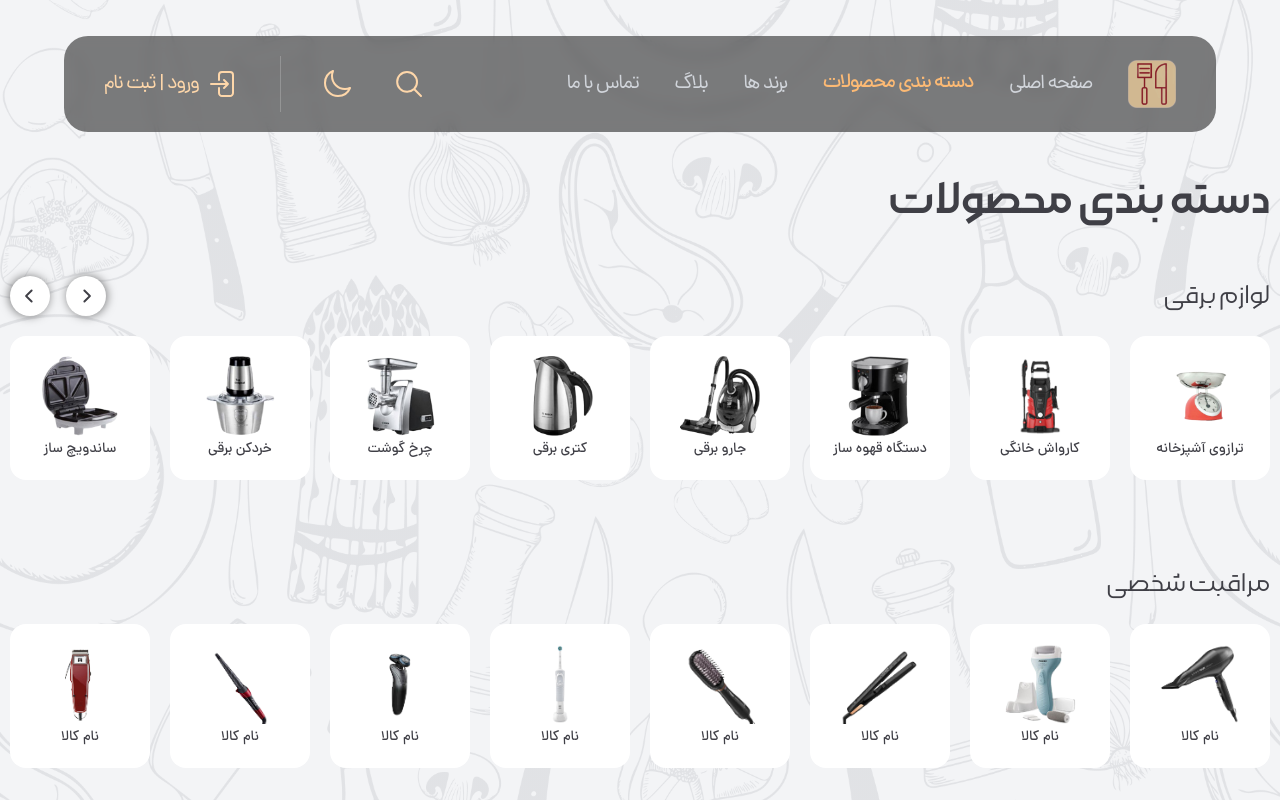
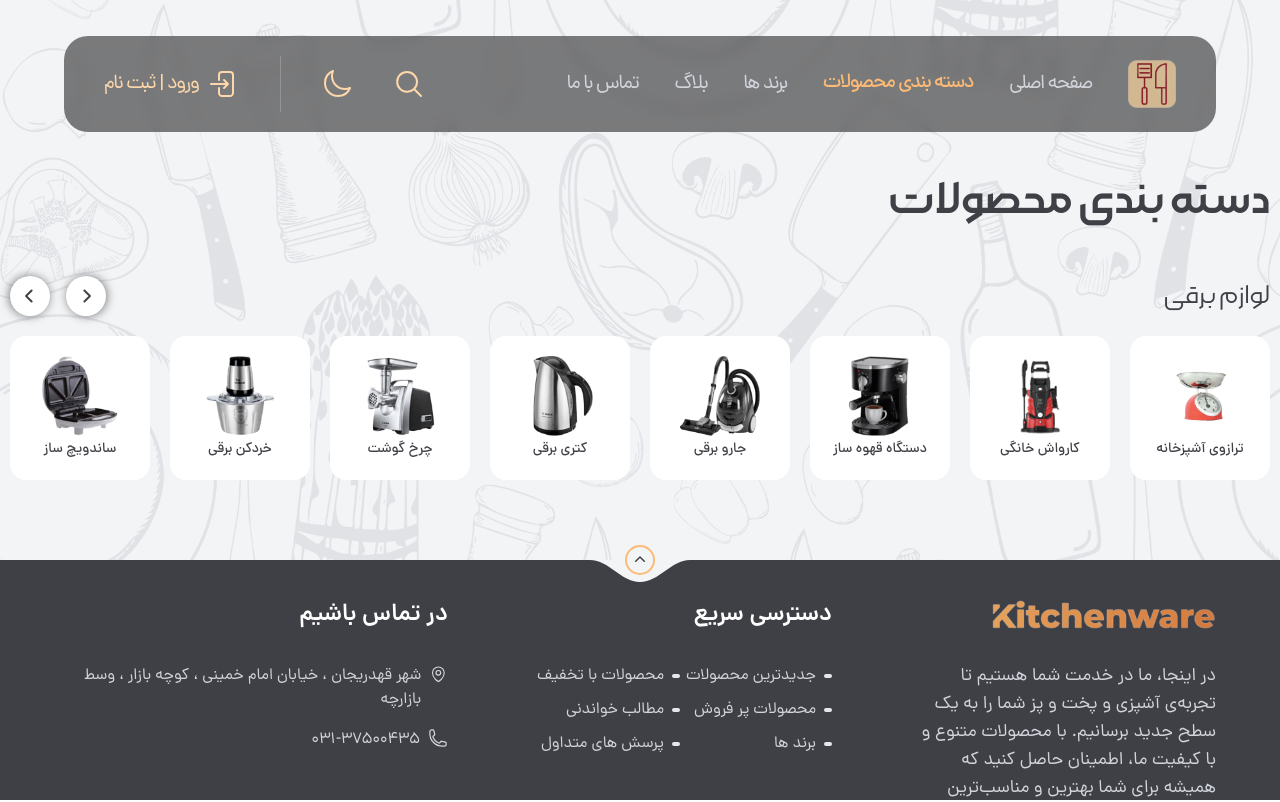
Before and after one commit to CodeVerse-ir/kitchenware, a Next.js app: page /category in a window 1280 px wide. Shown: the top 802 px of the page. Built offline with nearby package versions, Linux system fonts and the light colour scheme.

Commit message:
add encodeURIComponent and decodeURIComponent

```diff
--- a/app/products/[[...productsName]]/page.jsx
+++ b/app/products/[[...productsName]]/page.jsx
@@ -107,8 +107,9 @@ const carts = [
 
 export default function Products({ params }) {
   const { productsName } = params
+  const decodedProductName = decodeURIComponent(productsName);
 
-  const [inputValue, setInputValue] = useState(productsName?.[0] || "");
+  const [inputValue, setInputValue] = useState(decodedProductName || "");
 
   const handleInputChange = (event) => {
     setInputValue(event.target.value);
--- a/components/categoryPage/CategoryLoad.jsx
+++ b/components/categoryPage/CategoryLoad.jsx
@@ -72,268 +72,58 @@ const categories = [
             {
                 name: 'سرخ کن',
                 image: category1_1,
-                path: '/products/category',
+                path: `/products/${encodeURIComponent('سرخ کن')}`,
             },
             {
                 name: 'ترازوی آشپزخانه',
                 image: category1_2,
-                path: '/products/category',
+                path: `/products/${encodeURIComponent('ترازوی آشپزخانه')}`,
             },
             {
                 name: 'کارواش خانگی',
                 image: category1_3,
-                path: '/products/category',
+                path: `/products/${encodeURIComponent('کارواش خانگی')}`,
             },
             {
                 name: 'دستگاه قهوه ساز',
                 image: category1_4,
-                path: '/products/category',
+                path: `/products/${encodeURIComponent('دستگاه قهوه ساز')}`,
             },
             {
                 name: 'جارو برقی',
                 image: category1_5,
-                path: '/products/category',
+                path: `/products/${encodeURIComponent('جارو برقی')}`,
             },
             {
                 name: 'کتری برقی',
                 image: category1_6,
-                path: '/products/category',
+                path: `/products/${encodeURIComponent('کتری برقی')}`,
             },
             {
                 name: 'چرخ گوشت',
                 image: category1_7,
-                path: '/products/category',
+                path: `/products/${encodeURIComponent('چرخ گوشت')}`,
             },
             {
                 name: 'خردکن برقی',
                 image: category1_8,
-                path: '/products/category',
+                path: `/products/${encodeURIComponent('خردکن برقی')}`,
             },
             {
                 name: 'ساندویچ ساز',
                 image: category1_9,
-                path: '/products/category',
+                path: `/products/${encodeURIComponent('ساندویچ ساز')}`,
             },
             {
                 name: 'مخلوط کن',
                 image: category1_10,
-                path: '/products/category',
+                path: `/products/${encodeURIComponent('مخلوط کن')}`,
             },
             {
                 name: 'چای ساز',
                 image: category1_11,
-                path: '/products/category',
+                path: `/products/${encodeURIComponent('چای ساز')}`,
             }
-        ]
-    },
-    {
-        title: 'مراقبت شخصی',
-        body: [
-            {
-                name: 'نام کالا',
-                image: category2_1,
-                path: '/products/category',
-            },
-            {
-                name: 'نام کالا',
-                image: category2_2,
-                path: '/products/category',
-            },
-            {
-                name: 'نام کالا',
-                image: category2_3,
-                path: '/products/category',
-            },
-            {
-                name: 'نام کالا',
-                image: category2_4,
-                path: '/products/category',
-            },
-            {
-                name: 'نام کالا',
-                image: category2_5,
-                path: '/products/category',
-            },
-            {
-                name: 'نام کالا',
-                image: category2_6,
-                path: '/products/category',
-            },
-            {
-                name: 'نام کالا',
-                image: category2_7,
-                path: '/products/category',
-            },
-            {
-                name: 'نام کالا',
-                image: category2_8,
-                path: '/products/category',
-            },
-        ]
-    },
-    {
-        title: 'ظروف چینی',
-        body: [
-            {
-                name: 'نام کالا',
-                image: category3_1,
-                path: '/products/category',
-            },
-            {
-                name: 'نام کالا',
-                image: category3_2,
-                path: '/products/category',
-            },
-            {
-                name: 'نام کالا',
-                image: category3_3,
-                path: '/products/category',
-            },
-            {
-                name: 'نام کالا',
-                image: category3_4,
-                path: '/products/category',
-            },
-            {
-                name: 'نام کالا',
-                image: category3_5,
-                path: '/products/category',
-            },
-            {
-                name: 'نام کالا',
-                image: category3_6,
-                path: '/products/category',
-            },
-            {
-                name: 'نام کالا',
-                image: category3_7,
-                path: '/products/category',
-            },
-            {
-                name: 'نام کالا',
-                image: category3_8,
-                path: '/products/category',
-            },
-            {
-                name: 'نام کالا',
-                image: category3_9,
-                path: '/products/category',
-            },
-            {
-                name: 'نام کالا',
-                image: category3_10,
-                path: '/products/category',
-            },
-            {
-                name: 'نام کالا',
-                image: category3_11,
-                path: '/products/category',
-            },
-            {
-                name: 'نام کالا',
-                image: category3_12,
-                path: '/products/category',
-            },
-        ]
-    },
-    {
-        title: 'تجهیزات آشپزخانه',
-        body: [
-            {
-                name: 'نام کالا',
-                image: category4_1,
-                path: '/products/category',
-            },
-            {
-                name: 'نام کالا',
-                image: category4_2,
-                path: '/products/category',
-            },
-            {
-                name: 'نام کالا',
-                image: category4_3,
-                path: '/products/category',
-            },
-        ]
-    },
-    {
-        title: 'ظروف سرو و پذیرایی',
-        body: [
-            {
-                name: 'نام کالا',
-                image: category5_1,
-                path: '/products/category',
-            },
-            {
-                name: 'نام کالا',
-                image: category5_2,
-                path: '/products/category',
-            },
-            {
-                name: 'نام کالا',
-                image: category5_3,
-                path: '/products/category',
-            },
-            {
-                name: 'نام کالا',
-                image: category5_4,
-                path: '/products/category',
-            },
-            {
-                name: 'نام کالا',
-                image: category5_5,
-                path: '/products/category',
-            },
-        ]
-    },
-    {
-        title: 'قاشق، چنگال و ابزار سرو',
-        body: [
-            {
-                name: 'نام کالا',
-                image: category6_1,
-                path: '/products/category',
-            },
-            {
-                name: 'نام کالا',
-                image: category6_2,
-                path: '/products/category',
-            },
-            {
-                name: 'نام کالا',
-                image: category6_3,
-                path: '/products/category',
-            },
-            {
-                name: 'نام کالا',
-                image: category6_4,
-                path: '/products/category',
-            },
-        ]
-    },
-    {
-        title: 'ظروف پخت و پز',
-        body: [
-            {
-                name: 'نام کالا',
-                image: category7_1,
-                path: '/products/category',
-            },
-            {
-                name: 'نام کالا',
-                image: category7_2,
-                path: '/products/category',
-            },
-            {
-                name: 'نام کالا',
-                image: category7_3,
-                path: '/products/category',
-            },
-            {
-                name: 'نام کالا',
-                image: category7_4,
-                path: '/products/category',
-            },
         ]
     },
 ];
```
Also changed, not shown: app/brands/page.jsx (+27 -20 lines).
